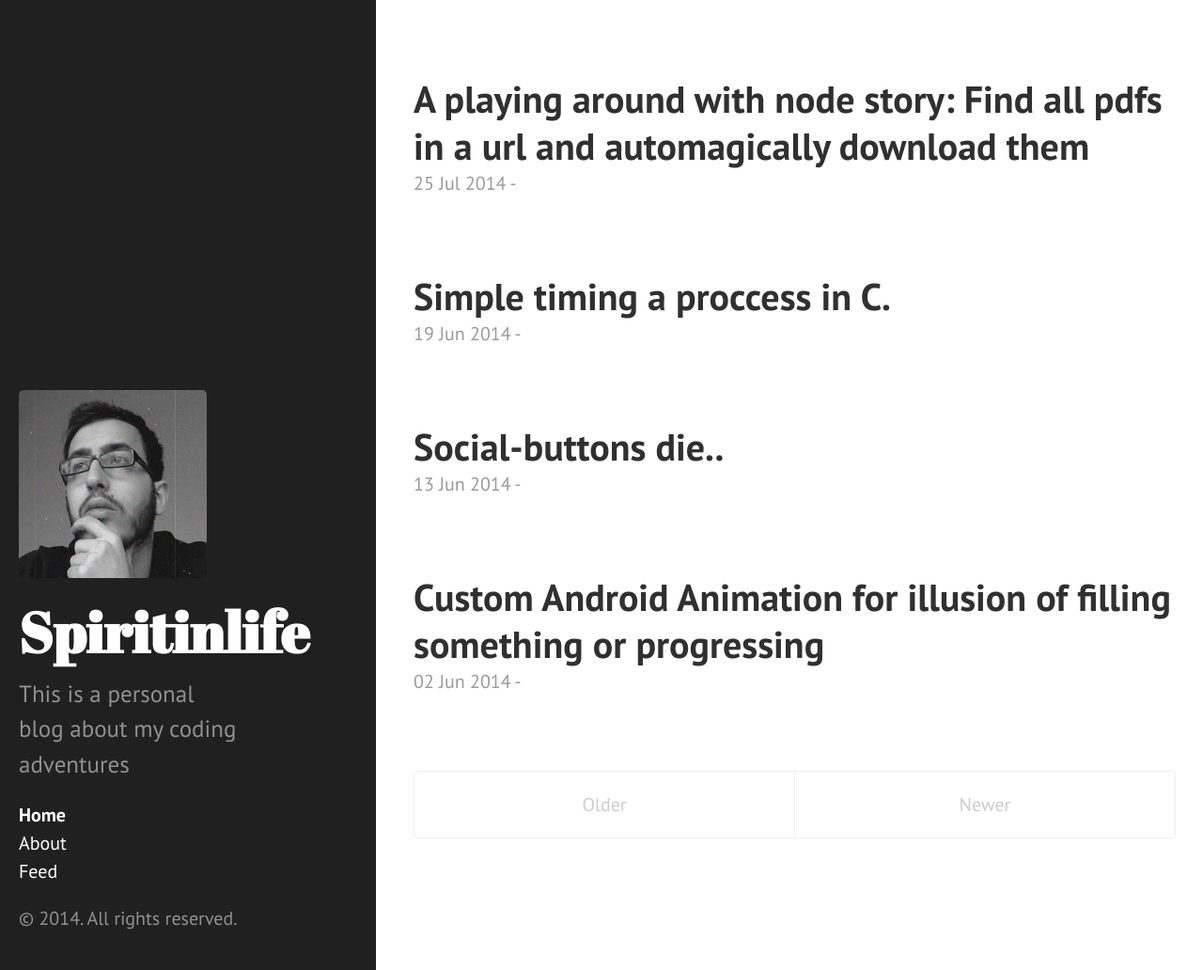
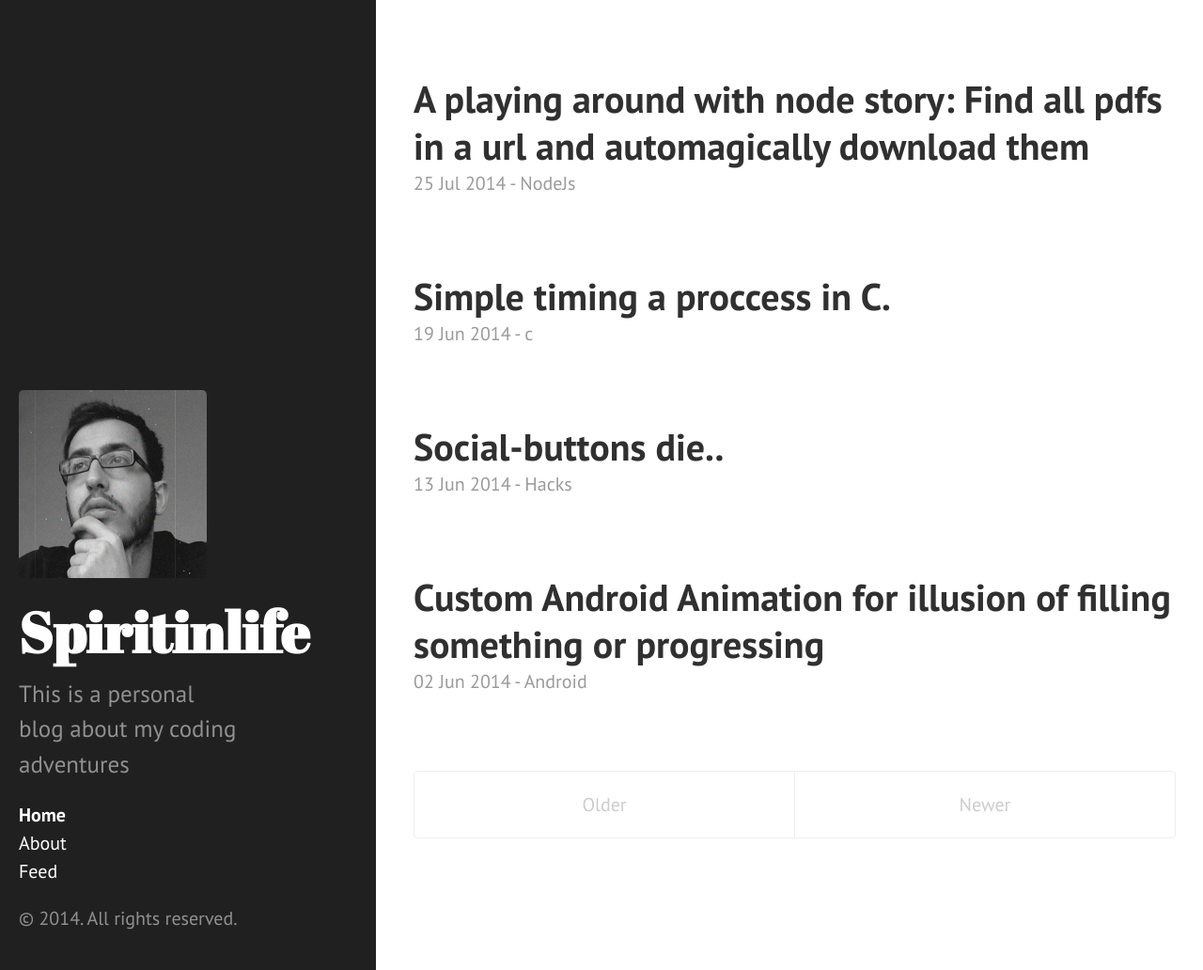
Before and after one commit to spiritinlife/spiritinlife.github.io, a Jekyll site: the page built from index.html, in a window 1280 px wide and 1032 px high. Shown: the whole window at 94% size. Built offline with Jekyll 4.4.1, drawn with Linux system fonts in a browser that asks for light colours; Markdown is read by kramdown in place of the engine named in the settings; the list of posts is cut into pages by our own code.

Commit message:
New start

```diff
--- a/_layouts/post.html
+++ b/_layouts/post.html
@@ -17,7 +17,7 @@ layout: default
         <h3>
           <a href="{{ post.url }}">
             {{ post.title }}
-            <small>{{ post.date | date_to_string }}</small>
+            <small>{{ post.date | date_to_string }} - {{ post.categories }}</small>
           </a>
         </h3>
       </li>
--- a/index.html
+++ b/index.html
@@ -12,7 +12,7 @@ title: Home
       </a>
     </h1>
 
-    <span class="post-date">{{ post.date | date_to_string }} - {{ post.category }}</span>
+    <span class="post-date">{{ post.date | date_to_string }} - {{ post.categories }}</span>
 
   </div>
   {% endfor %}
```
